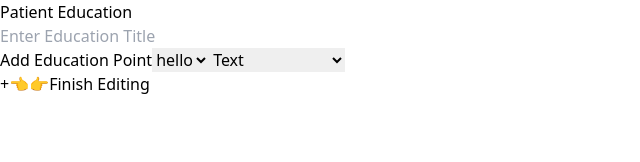
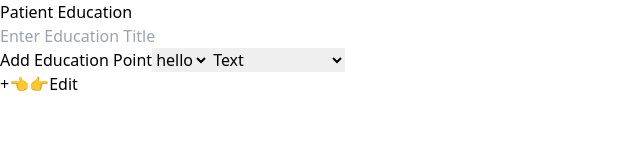
Before and after one commit to mgr514/Onboard, a React (Vite) app: page / in a window 1280 px wide. Shown: the top 162 px of the page, without its empty margins (0-640 px from the left). Built offline with nearby package versions, Linux system fonts and the light colour scheme; the HTML template or start-up script is replaced by a standard one.

Commit message:
edit toggle adjustment

```diff
--- a/src/App.jsx
+++ b/src/App.jsx
@@ -145,7 +145,7 @@ function App() {
         <button onClick={handlePreviousPoint}> 👈 </button>
         <button onClick={handleNextPoint}> 👉 </button>
 
-        <button onClick={handleToggleEditing}> Finish Editing </button>
+        <button onClick={handleToggleEditing}> {isEditing ? "Finish Editing" : "Edit"} </button>
       </form>
   </>
   )
```
